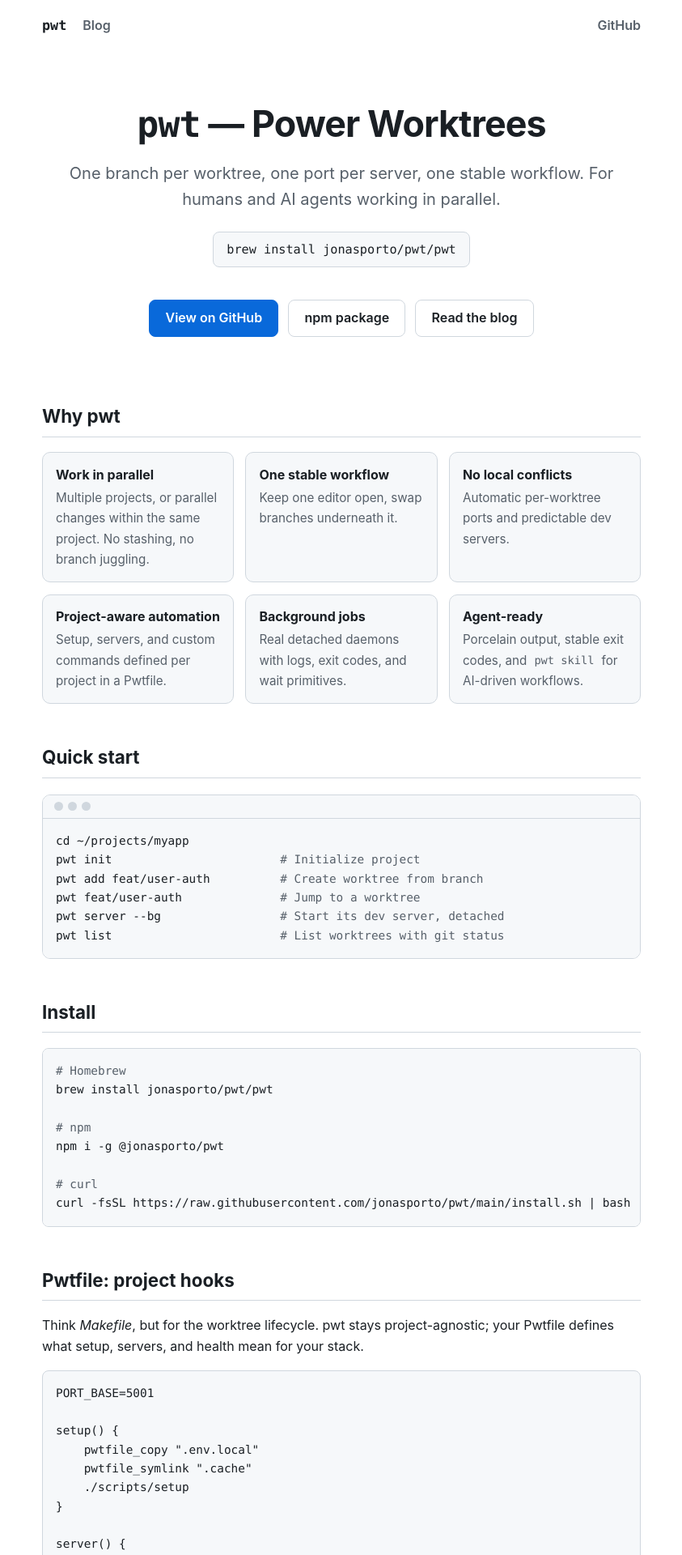
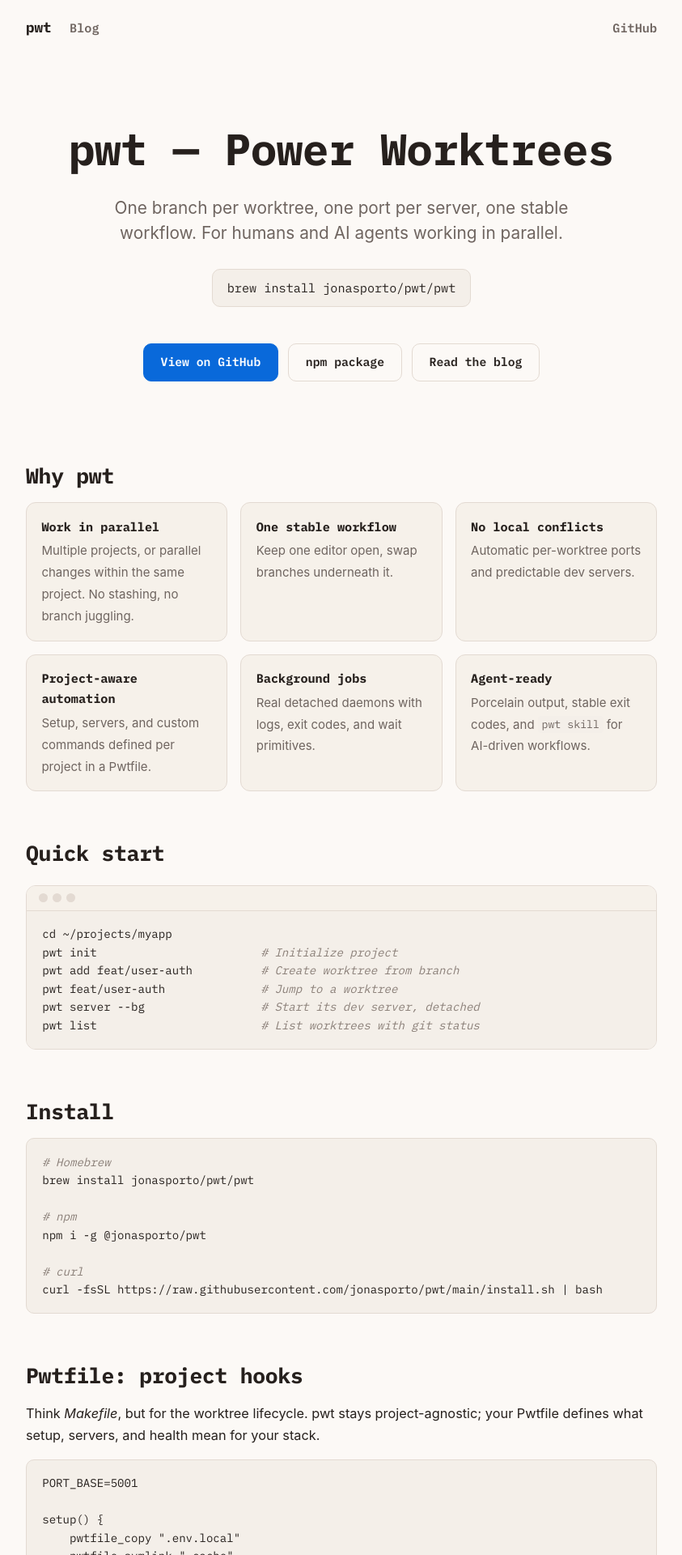
Before and after one commit to jonasporto/pwt, a Jekyll site: the page built from site/index.html, in a window 1280 px wide. Shown: the top 1920 px of the page at 81% size, without its empty margins (218-1061 px from the left). Built offline with Jekyll 4.4.1, drawn with Linux system fonts in a browser that asks for light colours.

Commit message:
Redesign in the rubyonrails.org direction: mono display type, warm paper light theme
- IBM Plex Mono self-hosted (OFL 1.1, license shipped in assets/fonts/)
  as the display face for headlines, nav, buttons, labels and code; body
  stays system sans for long-form reading.
- Light theme moves to warm paper neutrals (bg #fcf9f6, warm greys) in the
  rails-site spirit; dark theme kept; accent stays the single blue, one
  CSS var to swap.
- Bigger type scale (clamp hero, statement h2s), 820px column, cover
  figure on fixed white so the meme reads the same in both themes.
  Verified light AND dark via CDP prefers-color-scheme emulation.

```diff
--- a/site/assets/style.css
+++ b/site/assets/style.css
@@ -1,15 +1,30 @@
+/* IBM Plex Mono, self-hosted (SIL OFL 1.1 — see assets/fonts/OFL.txt) */
+@font-face {
+  font-family: "IBM Plex Mono"; font-style: normal; font-weight: 400;
+  font-display: swap; src: url("fonts/plex-mono-400.woff2") format("woff2");
+}
+@font-face {
+  font-family: "IBM Plex Mono"; font-style: normal; font-weight: 600;
+  font-display: swap; src: url("fonts/plex-mono-600.woff2") format("woff2");
+}
+@font-face {
+  font-family: "IBM Plex Mono"; font-style: normal; font-weight: 700;
+  font-display: swap; src: url("fonts/plex-mono-700.woff2") format("woff2");
+}
+
 :root {
-  --bg: #ffffff;
-  --fg: #1a1f24;
-  --muted: #57606a;
+  /* warm paper light theme */
+  --bg: #fcf9f6;
+  --fg: #26201d;
+  --muted: #6f6560;
   --accent: #0969da;
-  --code-bg: #f6f8fa;
-  --border: #d0d7de;
-  --card: #f6f8fa;
-  /* rouge syntax tokens (GitHub-flavored) */
+  --code-bg: #f4efe9;
+  --border: #e3dad2;
+  --card: #f6f1ea;
+  /* rouge syntax tokens */
   --tok-kw: #cf222e;
   --tok-str: #0a3069;
-  --tok-com: #6e7781;
+  --tok-com: #8a7f78;
   --tok-fn: #8250df;
   --tok-var: #953800;
   --tok-num: #0550ae;
@@ -39,24 +54,87 @@
     --tok-del-bg: rgba(248, 81, 73, 0.15);
   }
 }
+
 * { box-sizing: border-box; }
+:root { --mono: "IBM Plex Mono", ui-monospace, SFMono-Regular, Menlo, Consolas, monospace; }
 body {
   margin: 0;
   font-family: -apple-system, BlinkMacSystemFont, "Segoe UI", Helvetica, Arial, sans-serif;
   background: var(--bg);
   color: var(--fg);
-  line-height: 1.6;
+  line-height: 1.65;
+  font-size: 1.02rem;
 }
-main { max-width: 780px; margin: 0 auto; padding: 0 1.25rem 4rem; }
+main { max-width: 820px; margin: 0 auto; padding: 0 1.25rem 5rem; }
 a { color: var(--accent); }
-code { font-family: ui-monospace, SFMono-Regular, Menlo, Consolas, monospace; }
-p code, li code { background: var(--code-bg); padding: 0.1em 0.35em; border-radius: 4px; font-size: 0.9em; }
+code { font-family: var(--mono); }
+p code, li code { background: var(--code-bg); padding: 0.1em 0.35em; border-radius: 4px; font-size: 0.88em; }
 pre {
-  background: var(--code-bg); border: 1px solid var(--border); border-radius: 8px;
-  padding: 1rem; overflow-x: auto; font-size: 0.9rem; line-height: 1.55;
+  background: var(--code-bg); border: 1px solid var(--border); border-radius: 10px;
+  padding: 1.1rem 1.2rem; overflow-x: auto; font-size: 0.88rem; line-height: 1.6;
+  font-family: var(--mono);
 }
 pre code { background: none; padding: 0; }
-.comment { color: var(--muted); }
+.comment { color: var(--tok-com); font-style: italic; }
+h1, h2, h3 { font-family: var(--mono); letter-spacing: -0.01em; }
+h2 { margin-top: 3.75rem; margin-bottom: 1rem; font-size: 1.65rem; font-weight: 700; line-height: 1.25; }
+h3 { font-size: 1.15rem; }
+
+/* top nav */
+nav.top {
+  max-width: 820px; margin: 0 auto; padding: 1.2rem 1.25rem;
+  display: flex; gap: 1.4rem; align-items: baseline; font-family: var(--mono);
+}
+nav.top a { text-decoration: none; font-weight: 600; color: var(--muted); font-size: 0.95rem; }
+nav.top a:hover { color: var(--accent); }
+nav.top a.brand { color: var(--fg); font-size: 1.1rem; font-weight: 700; }
+nav.top .spacer { flex: 1; }
+
+/* hero */
+header.hero { text-align: center; padding: 4.5rem 1rem 2.5rem; }
+.hero h1 { font-size: clamp(2.4rem, 6vw, 3.4rem); margin: 0 0 0.75rem; font-weight: 700; }
+.hero h1 code { background: none; }
+.hero p.tagline {
+  font-size: 1.3rem; color: var(--muted); margin: 0 auto 1.75rem; max-width: 30em;
+  line-height: 1.5;
+}
+.hero .install-line {
+  display: inline-block; margin: 0 auto 1.75rem; padding: 0.65rem 1.1rem;
+  background: var(--code-bg); border: 1px solid var(--border); border-radius: 10px;
+  font-family: var(--mono); font-size: 0.95rem;
+}
+.cta { display: inline-flex; gap: 0.75rem; flex-wrap: wrap; justify-content: center; }
+.cta a {
+  display: inline-block; padding: 0.65rem 1.3rem; border-radius: 10px;
+  text-decoration: none; font-weight: 600; border: 1px solid var(--border);
+  color: var(--fg); font-family: var(--mono); font-size: 0.92rem;
+}
+.cta a.primary { background: var(--accent); border-color: var(--accent); color: #fff; }
+
+/* feature cards */
+.cards { display: grid; grid-template-columns: repeat(auto-fit, minmax(230px, 1fr)); gap: 1rem; padding: 0; list-style: none; }
+.cards li { background: var(--card); border: 1px solid var(--border); border-radius: 12px; padding: 1.05rem 1.15rem; }
+.cards li strong { display: block; margin-bottom: 0.2rem; font-family: var(--mono); font-size: 0.95rem; }
+.cards li span { color: var(--muted); font-size: 0.94rem; }
+
+/* terminal block */
+.term { border: 1px solid var(--border); border-radius: 12px; overflow: hidden; margin: 1.4rem 0; }
+.term-bar { display: flex; gap: 6px; padding: 0.6rem 0.95rem; background: var(--card); border-bottom: 1px solid var(--border); }
+.term-bar i { width: 11px; height: 11px; border-radius: 50%; background: var(--border); }
+.term pre { border: 0; border-radius: 0; margin: 0; }
+
+/* hint callouts: blockquote + {: .hint} (or .hint-agent) in kramdown */
+blockquote.hint, blockquote.hint-agent {
+  margin: 1.4rem 0; padding: 0.9rem 1.1rem; border-radius: 10px;
+  background: var(--card); border: 1px solid var(--border);
+  border-left: 4px solid var(--accent); color: var(--fg);
+}
+blockquote.hint p, blockquote.hint-agent p { margin: 0; }
+blockquote.hint-agent::before {
+  content: "FOR AGENTS"; display: block; font-size: 0.7rem; font-weight: 700;
+  letter-spacing: 0.09em; color: var(--accent); margin-bottom: 0.3rem;
+  font-family: var(--mono);
+}
 
 /* rouge syntax highlighting (kramdown fenced code with a language tag) */
 div.highlighter-rouge { position: relative; }
@@ -76,91 +154,37 @@
 .highlight .gh, .highlight .gu { color: var(--tok-fn); font-weight: 600; }
 .highlight .err { color: inherit; background: none; }
 
-/* hint callouts: blockquote + {: .hint} (or .hint-agent) in kramdown */
-blockquote.hint, blockquote.hint-agent {
-  margin: 1.25rem 0; padding: 0.8rem 1rem; border-radius: 8px;
-  background: var(--card); border: 1px solid var(--border);
-  border-left: 4px solid var(--accent); color: var(--fg);
-}
-blockquote.hint p, blockquote.hint-agent p { margin: 0; }
-blockquote.hint-agent::before {
-  content: "FOR AGENTS"; display: block; font-size: 0.7rem; font-weight: 700;
-  letter-spacing: 0.08em; color: var(--accent); margin-bottom: 0.25rem;
-}
-
 /* copy button on code blocks */
 .copy-btn {
   position: absolute; top: 0.5rem; right: 0.5rem; padding: 0.25rem 0.6rem;
-  font-size: 0.75rem; font-family: inherit; cursor: pointer;
+  font-size: 0.72rem; font-family: var(--mono); cursor: pointer;
   color: var(--muted); background: var(--bg); border: 1px solid var(--border);
   border-radius: 6px; opacity: 0; transition: opacity 0.15s;
 }
 div.highlighter-rouge:hover .copy-btn, .term:hover .copy-btn { opacity: 1; }
 .copy-btn:hover { color: var(--accent); }
-h2 { margin-top: 3rem; font-size: 1.4rem; border-bottom: 1px solid var(--border); padding-bottom: 0.4rem; }
-
-/* top nav */
-nav.top {
-  max-width: 780px; margin: 0 auto; padding: 1.1rem 1.25rem;
-  display: flex; gap: 1.25rem; align-items: baseline;
-}
-nav.top a { text-decoration: none; font-weight: 600; color: var(--muted); }
-nav.top a:hover { color: var(--accent); }
-nav.top a.brand {
-  color: var(--fg); font-size: 1.05rem;
-  font-family: ui-monospace, SFMono-Regular, Menlo, Consolas, monospace;
-}
-nav.top .spacer { flex: 1; }
-
-/* hero */
-header.hero { text-align: center; padding: 3.5rem 1rem 2rem; }
-.hero h1 { font-size: 2.8rem; margin: 0 0 0.5rem; letter-spacing: -0.02em; }
-.hero h1 code { background: none; }
-.hero p.tagline { font-size: 1.25rem; color: var(--muted); margin: 0 auto 1.5rem; max-width: 34em; }
-.hero .install-line {
-  display: inline-block; margin: 0 auto 1.5rem; padding: 0.55rem 1rem;
-  background: var(--code-bg); border: 1px solid var(--border); border-radius: 8px;
-  font-family: ui-monospace, SFMono-Regular, Menlo, Consolas, monospace; font-size: 0.95rem;
-}
-.cta { display: inline-flex; gap: 0.75rem; flex-wrap: wrap; justify-content: center; }
-.cta a {
-  display: inline-block; padding: 0.6rem 1.2rem; border-radius: 8px;
-  text-decoration: none; font-weight: 600; border: 1px solid var(--border); color: var(--fg);
-}
-.cta a.primary { background: var(--accent); border-color: var(--accent); color: #fff; }
-
-/* feature cards */
-.cards { display: grid; grid-template-columns: repeat(auto-fit, minmax(230px, 1fr)); gap: 0.9rem; padding: 0; list-style: none; }
-.cards li { background: var(--card); border: 1px solid var(--border); border-radius: 10px; padding: 0.9rem 1rem; }
-.cards li strong { display: block; margin-bottom: 0.15rem; }
-.cards li span { color: var(--muted); font-size: 0.95rem; }
-
-/* terminal block */
-.term { border: 1px solid var(--border); border-radius: 10px; overflow: hidden; margin: 1.25rem 0; }
-.term-bar { display: flex; gap: 6px; padding: 0.55rem 0.9rem; background: var(--card); border-bottom: 1px solid var(--border); }
-.term-bar i { width: 11px; height: 11px; border-radius: 50%; background: var(--border); }
-.term pre { border: 0; border-radius: 0; margin: 0; }
 
 /* blog */
-figure.cover { margin: 1.5rem 0; }
+figure.cover { margin: 1.75rem 0; }
 figure.cover img {
   display: block; width: 100%; border: 1px solid var(--border);
-  border-radius: 10px; background: var(--card); padding: 1rem 0;
+  border-radius: 12px; background: #fff; padding: 1rem 0;
 }
 ul.post-list img.thumb {
   display: block; width: 100%; max-height: 180px; object-fit: cover;
-  border: 1px solid var(--border); border-radius: 8px; background: var(--card);
+  border: 1px solid var(--border); border-radius: 10px; background: var(--card);
   margin-bottom: 0.4rem;
 }
-article header h1 { font-size: 2rem; letter-spacing: -0.02em; margin-bottom: 0.25rem; }
-.post-meta { color: var(--muted); font-size: 0.9rem; }
-ul.post-list { list-style: none; padding: 0; display: grid; gap: 1.1rem; }
-ul.post-list h3 { margin: 0 0 0.1rem; }
+article header h1 { font-size: clamp(1.7rem, 4.5vw, 2.3rem); margin-bottom: 0.35rem; font-weight: 700; line-height: 1.25; }
+.post-meta { color: var(--muted); font-size: 0.88rem; font-family: var(--mono); }
+ul.post-list { list-style: none; padding: 0; display: grid; gap: 1.3rem; }
+ul.post-list h3 { margin: 0 0 0.1rem; font-size: 1.15rem; }
 ul.post-list a { text-decoration: none; }
-ul.post-list p { margin: 0.2rem 0 0; color: var(--muted); }
+ul.post-list p { margin: 0.25rem 0 0; color: var(--muted); }
 
 footer {
-  text-align: center; color: var(--muted); padding: 2rem 1rem;
-  border-top: 1px solid var(--border); font-size: 0.9rem; margin-top: 3rem;
+  text-align: center; color: var(--muted); padding: 2.25rem 1rem;
+  border-top: 1px solid var(--border); font-size: 0.88rem; margin-top: 3.5rem;
+  font-family: var(--mono);
 }
 footer a { color: var(--accent); text-decoration: none; }
```
Also changed, not shown: site/assets/fonts/OFL.txt (added, +93 -0 lines), site/assets/fonts/plex-mono-400.woff2 (added), site/assets/fonts/plex-mono-600.woff2 (added), site/assets/fonts/plex-mono-700.woff2 (added).
